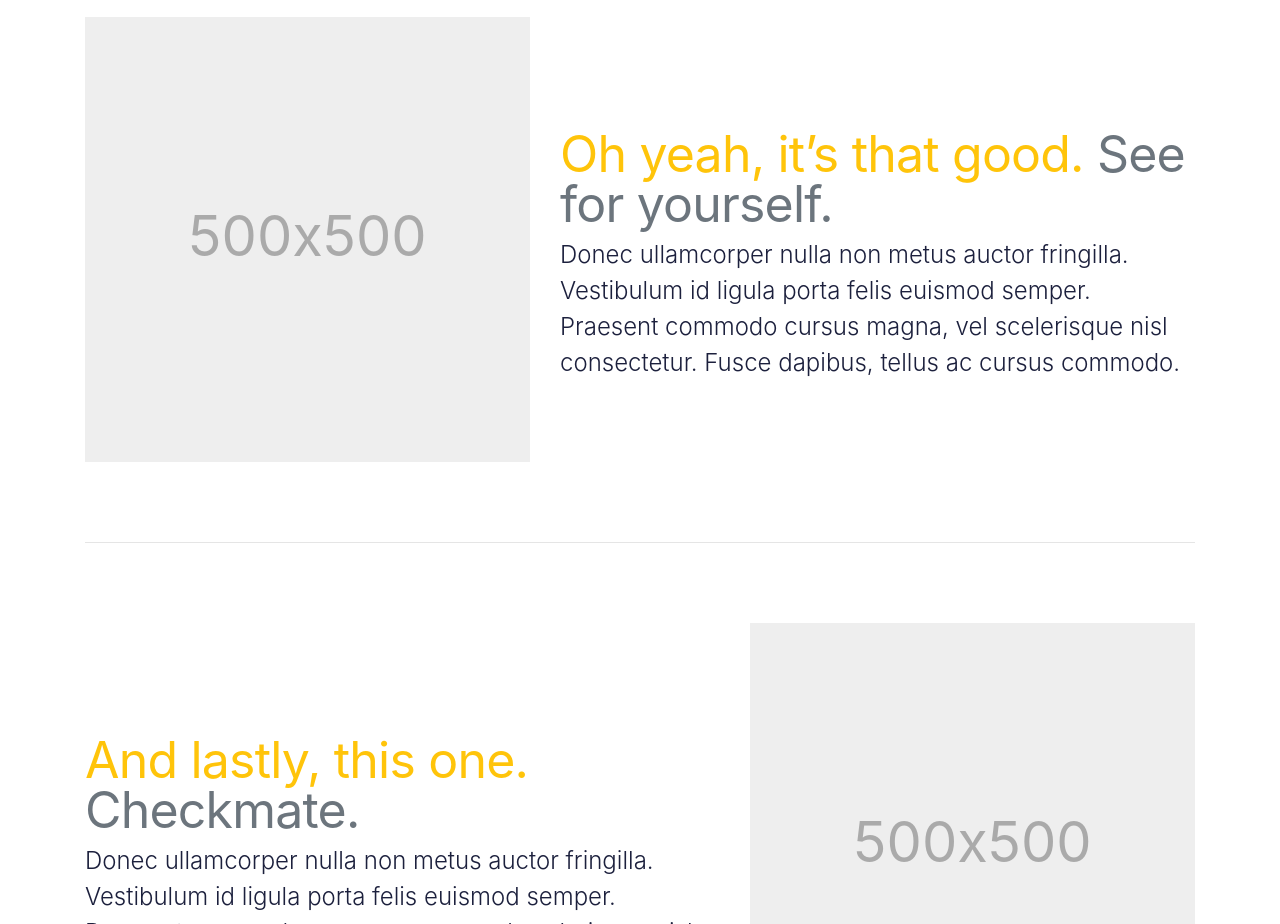
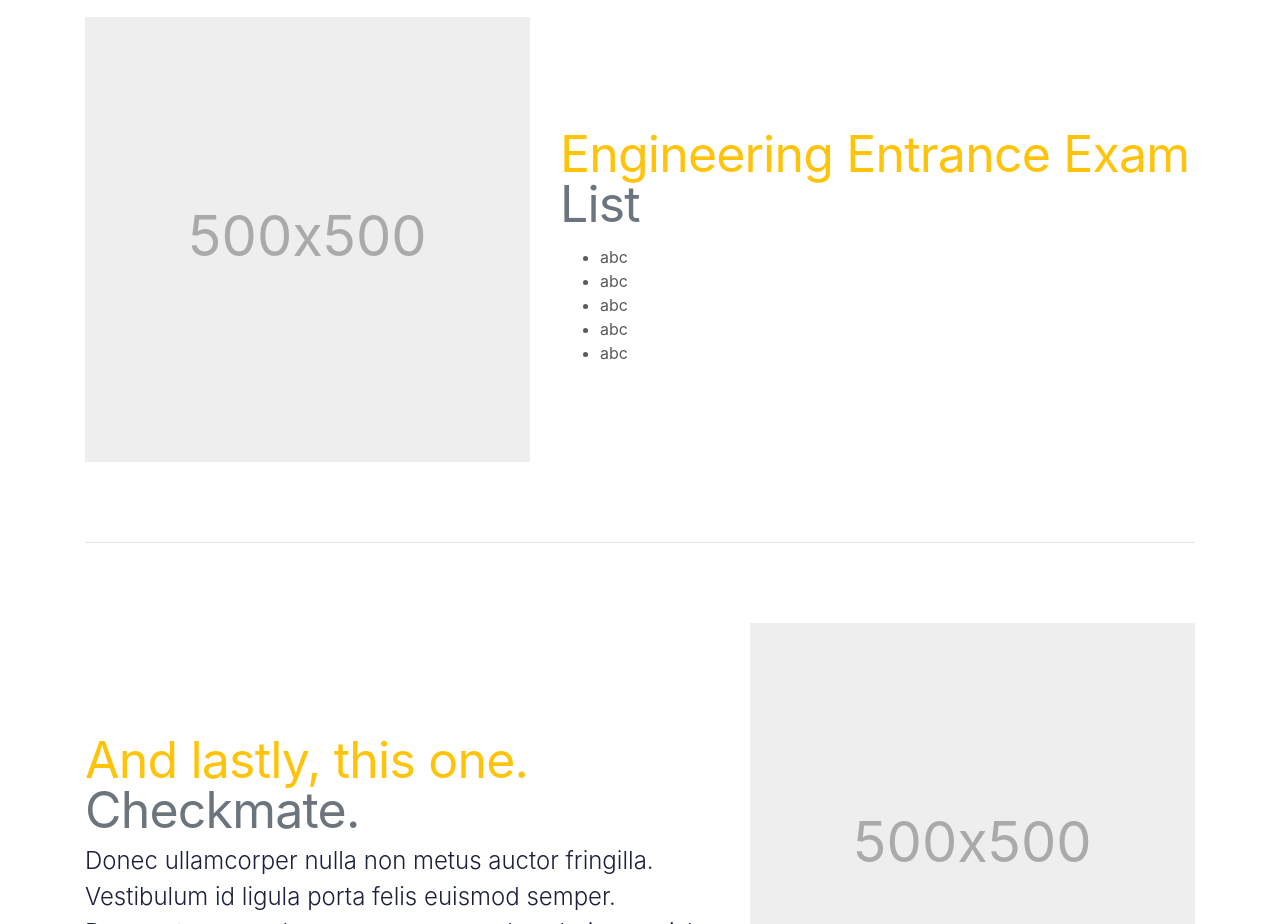
Before and after one commit to shadab97/gcaps, a plain HTML site: page index.html in a window 1280 px wide. Shown: the part 1920-2844 px from the top of the page. Drawn offline with nearby package versions, Linux system fonts and the light colour scheme.

```diff
--- a/index.html
+++ b/index.html
@@ -445,13 +445,7 @@
                     </p>
                 </div>
                 <div class="col-md-5">
-                    <!-- <svg class="bd-placeholder-img bd-placeholder-img-lg featurette-image img-fluid mx-auto" width="500"
-                        height="500" xmlns="http://www.w3.org/2000/svg" preserveAspectRatio="xMidYMid slice"
-                        focusable="false" role="img" aria-label="Placeholder: 500x500">
-                        <title>Placeholder</title>
-                        <rect width="100%" height="100%" fill="#eee" /><text x="50%" y="50%" fill="#aaa"
-                            dy=".3em">500x500</text>
-                    </svg> -->
+
                     <img src="img/graduation.png" alt="" width="100%" height="100%" />
                 </div>
             </div>
@@ -461,14 +455,17 @@
             <div class="row featurette">
                 <div class="col-md-7 order-md-2">
                     <h2 class="featurette-heading">
-                        Oh yeah, it’s that good.
-                        <span class="text-muted">See for yourself.</span>
+                        Engineering Entrance Exam
+                        <span class="text-muted">List</span>
                     </h2>
                     <p class="lead">
-                        Donec ullamcorper nulla non metus auctor fringilla. Vestibulum id
-                        ligula porta felis euismod semper. Praesent commodo cursus magna,
-                        vel scelerisque nisl consectetur. Fusce dapibus, tellus ac cursus
-                        commodo.
+                        <ul>
+                            <li>abc</li>
+                            <li>abc</li>
+                            <li>abc</li>
+                            <li>abc</li>
+                            <li>abc</li>
+                        </ul>
                     </p>
                 </div>
                 <div class="col-md-5 order-md-1">
```
Also changed, not shown: single-college-page.html (+2 -2 lines).
